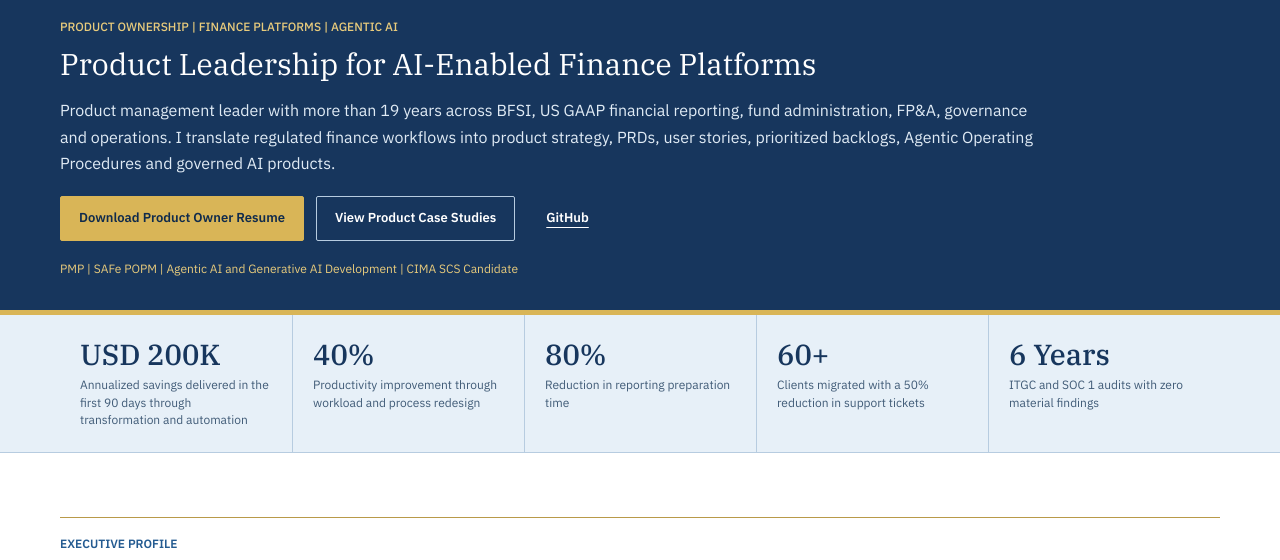
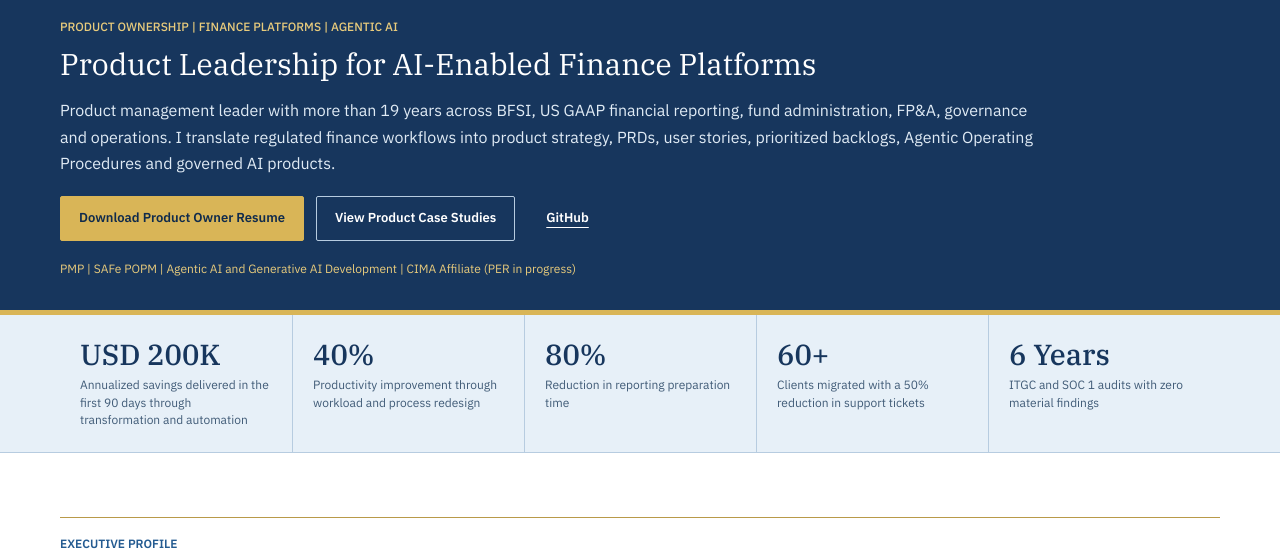
Before and after one commit to VijoJohn/VijoJohn.github.io, a plain HTML site: page index.html in a window 1280 px wide. Shown: the part 234-794 px from the top of the page. Drawn offline with Linux system fonts and the light colour scheme.

Commit message:
Update portfolio education to CIMA Affiliate

```diff
--- a/index.html
+++ b/index.html
@@ -224,7 +224,7 @@
           <a class="btn btn-secondary" href="#cases">View Product Case Studies</a>
           <a class="btn btn-link" href="https://github.com/VijoJohn" target="_blank" rel="noopener">GitHub</a>
         </div>
-        <p class="credential-line">PMP | SAFe POPM | Agentic AI and Generative AI Development | CIMA SCS Candidate</p>
+        <p class="credential-line">PMP | SAFe POPM | Agentic AI and Generative AI Development | CIMA Affiliate (PER in progress)</p>
       </div>
     </header>
 
@@ -429,7 +429,7 @@
             <h3>MBA Executive Post Graduate Programme</h3>
             <p><strong>Indian Institute of Management Kozhikode</strong></p>
             <p>Strategy and Finance, 2023</p>
-            <p>CIMA SCS Candidate</p>
+            <p><strong>CIMA Affiliate</strong><br />Professional Experience Requirement (PER) in progress</p>
           </div>
           <div class="credential-block">
             <h3>Certifications and Development</h3>
```
Also changed, not shown: 1 other file.
